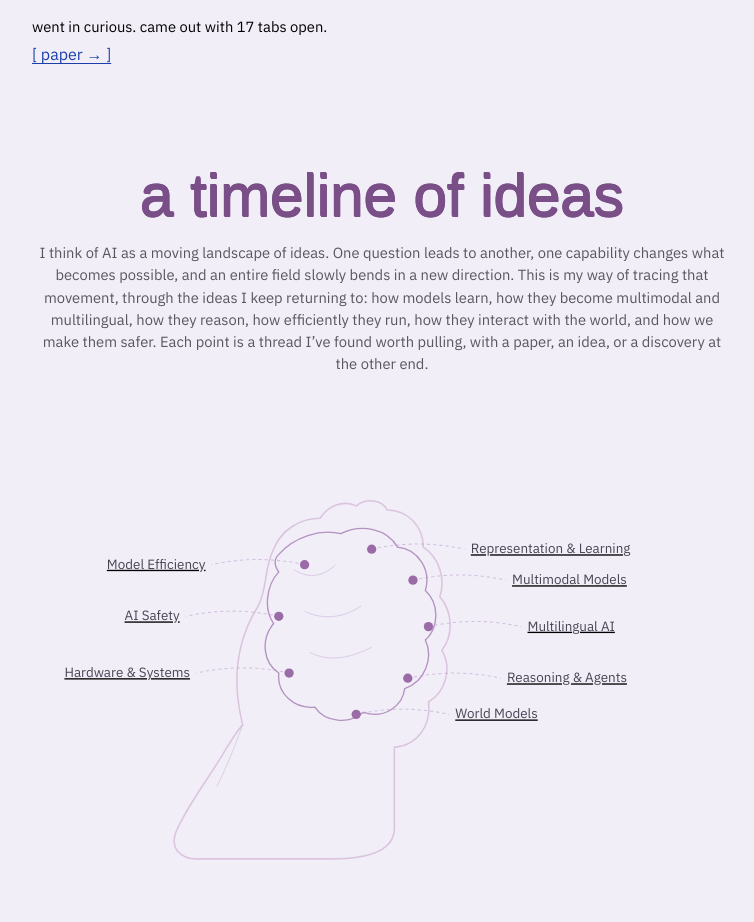
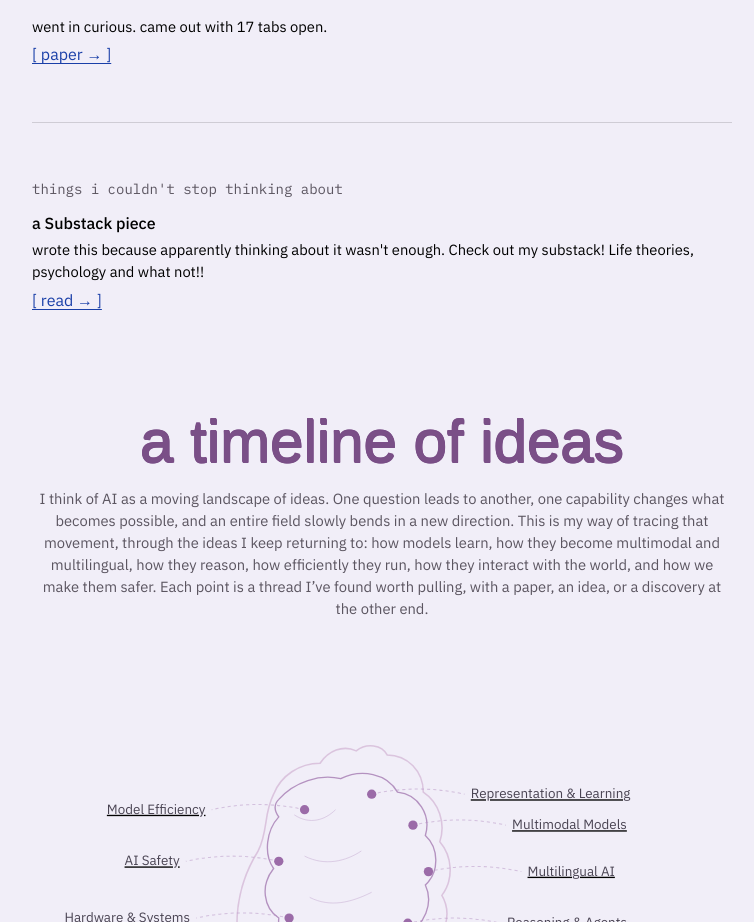
Before and after one commit to pranathi000/portfolio, a Next.js app: page / in a window 1280 px wide. Shown: the part 4200-5122 px from the top of the page, without its empty margins (268-1022 px from the left). Built offline with nearby package versions, Linux system fonts and the light colour scheme; a web font is replaced by a local one.

Commit message:
Update ThingsILove.tsx

```diff
--- a/components/ThingsILove.tsx
+++ b/components/ThingsILove.tsx
@@ -1,5 +1,5 @@
 import Section from "./Section";
-import { lovedSong, lovedBooks, lovedRabbitHoles } from "@/lib/data";
+import { lovedSong, lovedBooks, lovedRabbitHoles, lovedWriting } from "@/lib/data";
 
 export default function ThingsILove() {
   return (
@@ -90,6 +90,19 @@ export default function ThingsILove() {
             </div>
           ))}
         </div>
+
+        <hr className="border-rule" />
+
+        <div>
+          <div className="font-mono text-sm text-faint mb-3">things i couldn&apos;t stop thinking about</div>
+          {lovedWriting.map((w, i) => (
+            <div key={i} className="mb-4 last:mb-0">
+              {w.title && <div className="font-medium">{w.title}</div>}
+              <p className="mt-1 text-[0.92rem]">{w.note}</p>
+              {w.link && <a href={w.link} target="_blank" rel="noopener" className="inline-block mt-1">[ read → ]</a>}
+            </div>
+          ))}
+        </div>
       </div>
     </Section>
   );
```
